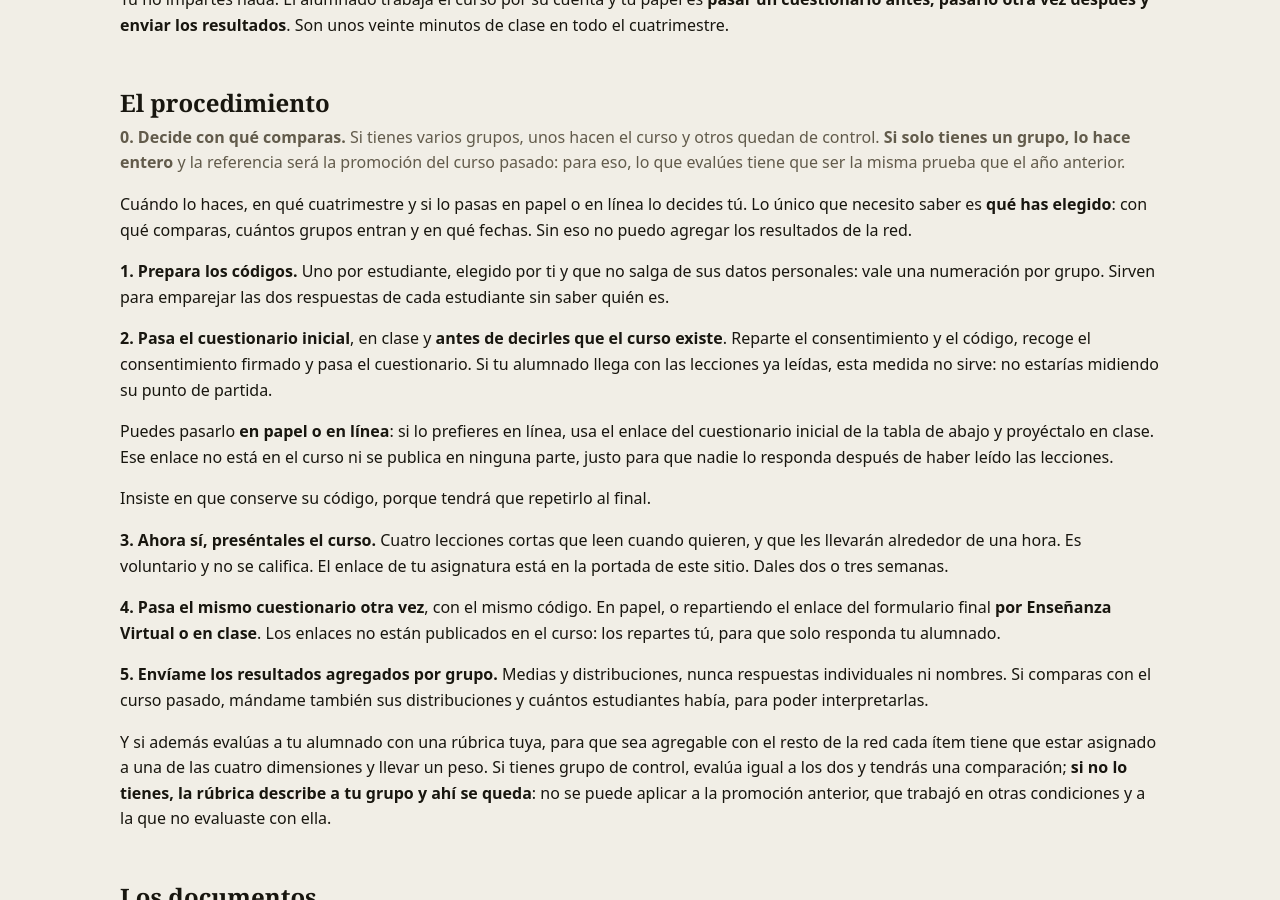
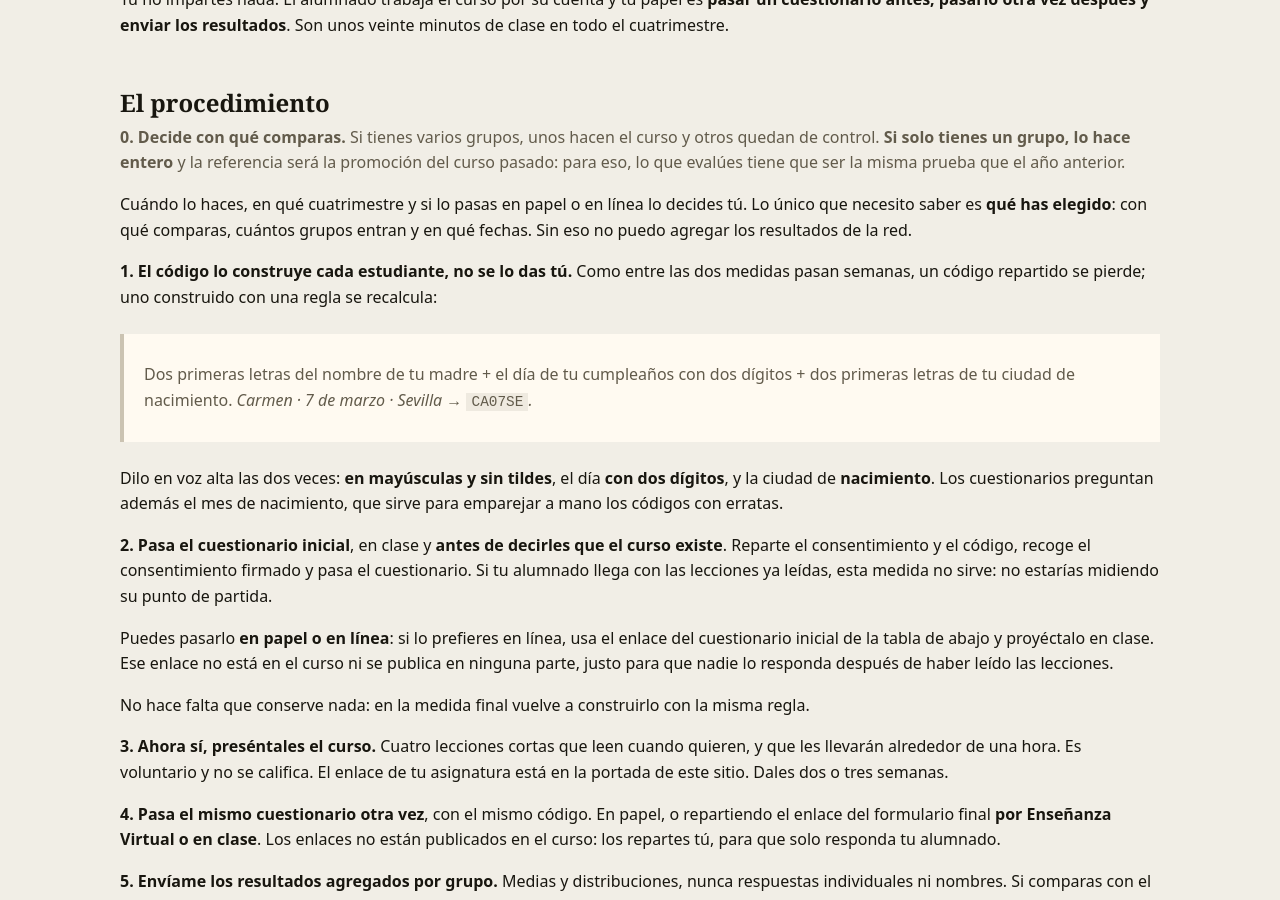
Before and after one commit to jorgeBIGS/innovacion-US-3165, a Jekyll site: the page built from profesorado.md, in a window 1280 px wide and 900 px high, scrolled down 191 px. Built offline with Jekyll 4.4.1, drawn with Linux system fonts in a browser that asks for light colours.

Commit message:
El código de emparejamiento lo construye el alumnado
Entre la medida inicial y la final pasan semanas, y un código repartido
en clase se pierde. Pasa a generarse con una regla fija —dos letras del
nombre de la madre, día de cumpleaños con dos dígitos, dos letras de la
ciudad de nacimiento—, de modo que quien lo olvide lo recalcule igual.

Los dos cuestionarios preguntan además el mes de nacimiento: es la red
de seguridad para emparejar a mano los códigos con erratas, que de otro
modo serían respuestas perdidas.

Efecto lateral bueno: al no repartirse códigos, desaparece la lista que
relacionaba códigos con estudiantes, y con ella la única vía de
reidentificación que quedaba.

Co-Authored-By: Claude Opus 5 <noreply@anthropic.com>

```diff
--- a/profesorado.md
+++ b/profesorado.md
@@ -22,9 +22,17 @@ Cuándo lo haces, en qué cuatrimestre y si lo pasas en papel o en línea lo dec
 Lo único que necesito saber es **qué has elegido**: con qué comparas, cuántos grupos
 entran y en qué fechas. Sin eso no puedo agregar los resultados de la red.
 
-**1. Prepara los códigos.** Uno por estudiante, elegido por ti y que no salga de sus datos
-personales: vale una numeración por grupo. Sirven para emparejar las dos respuestas de
-cada estudiante sin saber quién es.
+**1. El código lo construye cada estudiante, no se lo das tú.** Como entre las dos
+medidas pasan semanas, un código repartido se pierde; uno construido con una regla se
+recalcula:
+
+> Dos primeras letras del nombre de tu madre + el día de tu cumpleaños con dos dígitos +
+> dos primeras letras de tu ciudad de nacimiento. *Carmen · 7 de marzo · Sevilla →
+> `CA07SE`.*
+
+Dilo en voz alta las dos veces: **en mayúsculas y sin tildes**, el día **con dos
+dígitos**, y la ciudad de **nacimiento**. Los cuestionarios preguntan además el mes de
+nacimiento, que sirve para emparejar a mano los códigos con erratas.
 
 **2. Pasa el cuestionario inicial**, en clase y **antes de decirles que el curso existe**.
 Reparte el consentimiento y el código, recoge el consentimiento firmado y pasa el
@@ -36,7 +44,8 @@ cuestionario inicial de la tabla de abajo y proyéctalo en clase. Ese enlace no
 curso ni se publica en ninguna parte, justo para que nadie lo responda después de haber
 leído las lecciones.
 
-Insiste en que conserve su código, porque tendrá que repetirlo al final.
+No hace falta que conserve nada: en la medida final vuelve a construirlo con la misma
+regla.
 
 **3. Ahora sí, preséntales el curso.** Cuatro lecciones cortas que leen cuando quieren, y
 que les llevarán alrededor de una hora. Es voluntario y no se califica. El enlace de tu
```
Also changed, not shown: instrumentos/cuestionario-autopercepcion.md (+13 -8 lines), instrumentos/formulario-microsoft.md (+14 -7 lines), instrumentos/protocolo-aplicacion.md (+24 -13 lines), 4 other files.
